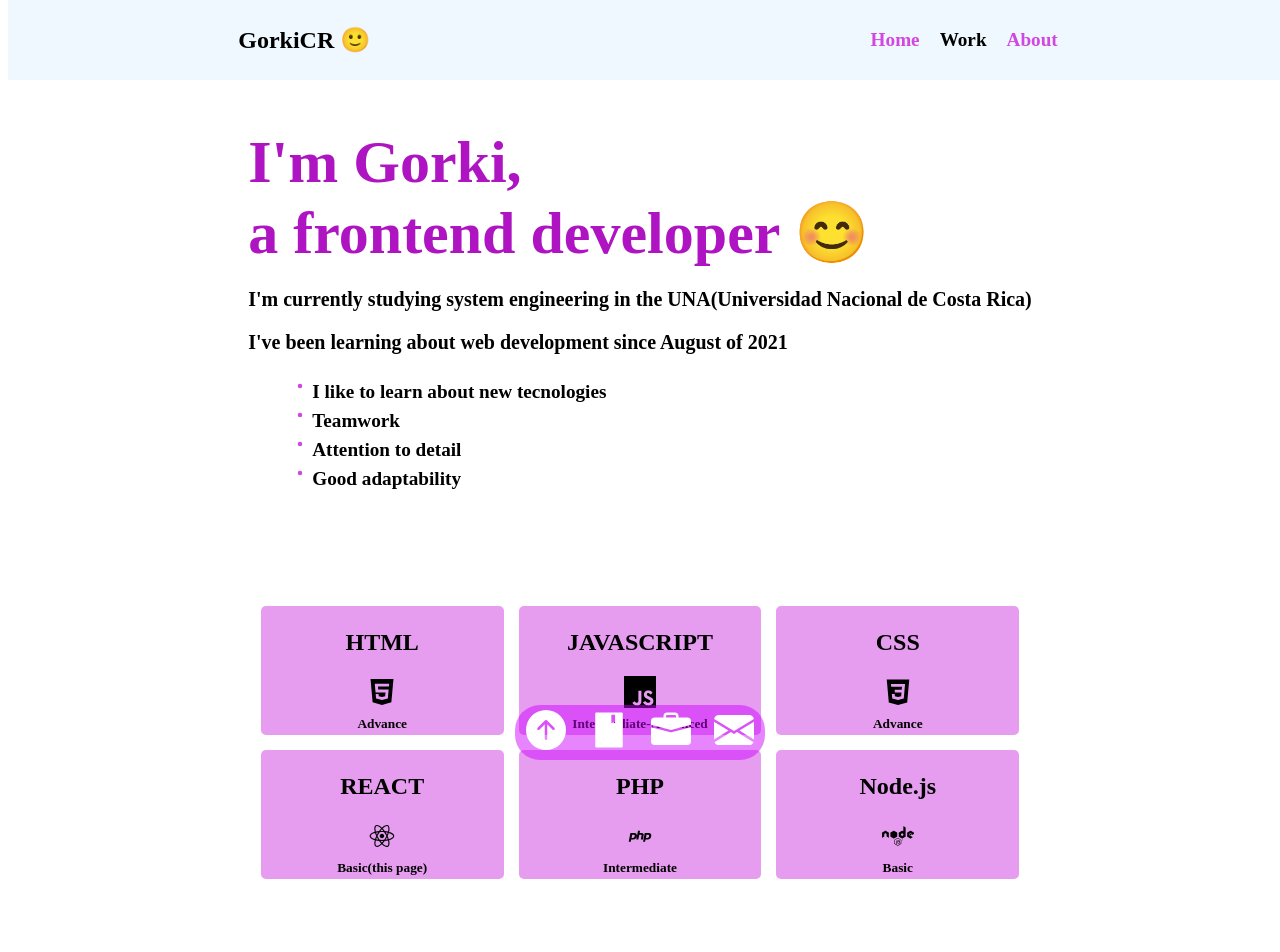
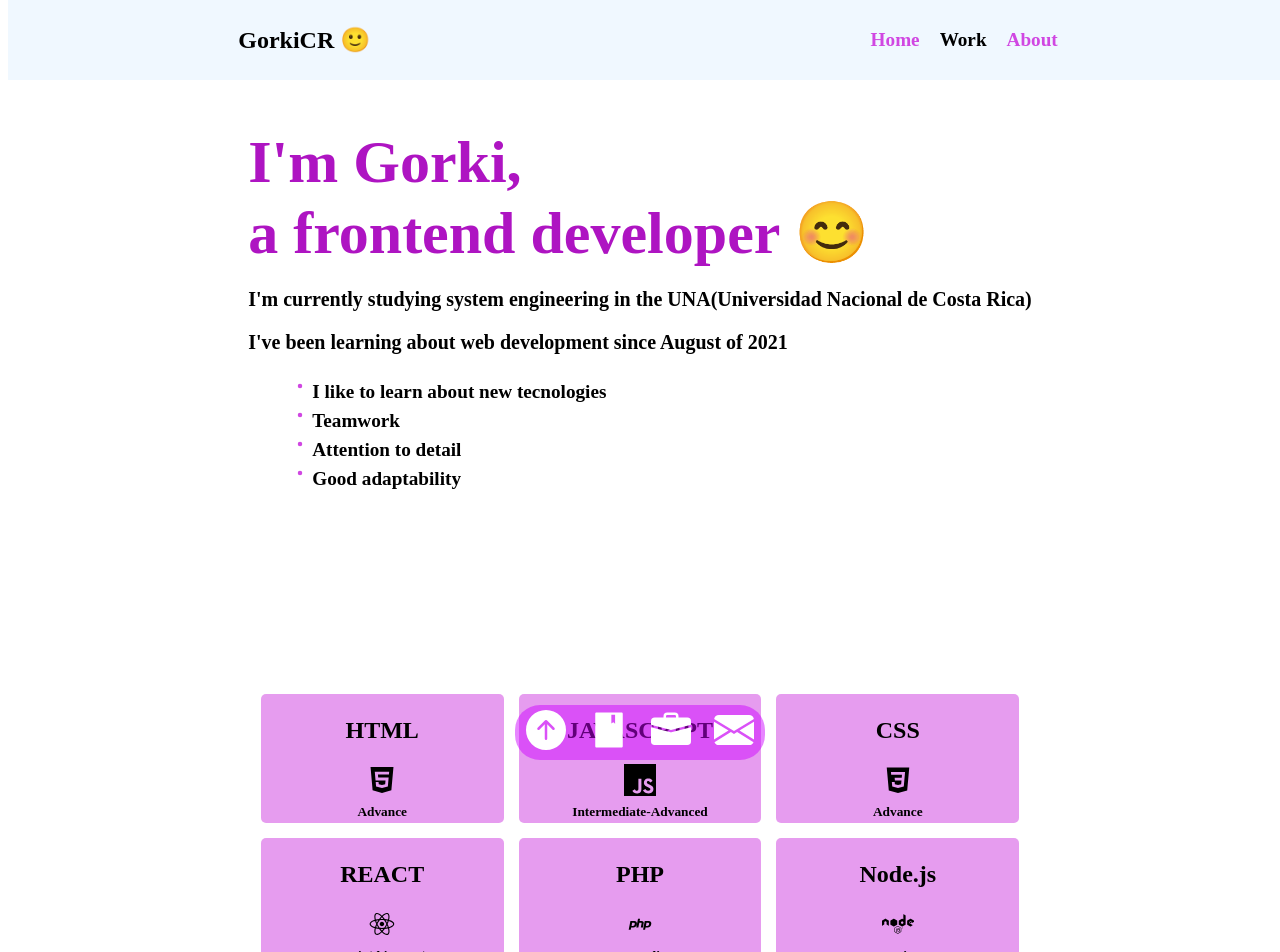
Before and after one commit to Gorkir6/port_folio, a React (Create React App) app: page /about in a window 1280 px wide. Shown: the top 952 px of the page. Built offline with nearby package versions, Linux system fonts and the light colour scheme; the HTML template or start-up script is replaced by a standard one.

Commit message:
padding change

```diff
--- a/src/styles/App.css
+++ b/src/styles/App.css
@@ -204,6 +204,7 @@ footer{
   font-size: 2rem;
 }
 .know_container{
+  padding-top: 11vh;
   display: grid;
   width: 60%;
   grid-template-columns: 1fr 1fr 1fr;
```
